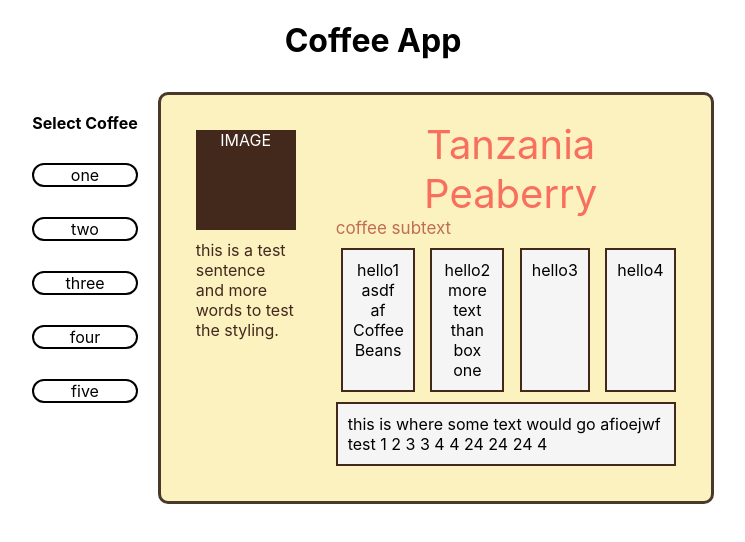
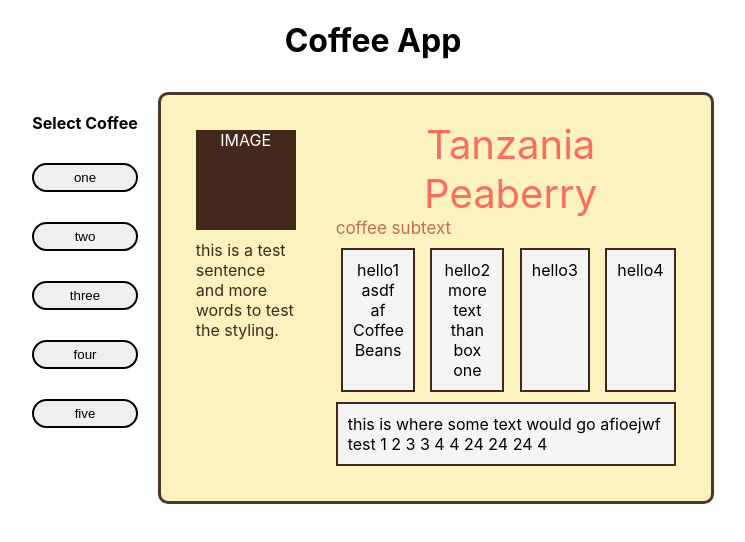
Before and after one commit to jamcapp/newm-n320-coffee-project, a React (Create React App) app: page / in a window 1280 px wide. Shown: the top 542 px of the page, without its empty margins (267-1012 px from the left). Built offline with nearby package versions, Linux system fonts and the light colour scheme.

Commit message:
Button Update
changed div to button, plus added click response.

```diff
--- a/src/Components/CoffeeSelectIcons.js
+++ b/src/Components/CoffeeSelectIcons.js
@@ -6,11 +6,15 @@ export default function CoffeeSelect(props) {
 
   return (
     <div>
-      <div className="CoffeeIcon">one</div>
-      <div className="CoffeeIcon">two</div>
-      <div className="CoffeeIcon">three</div>
-      <div className="CoffeeIcon">four</div>
-      <div className="CoffeeIcon">five</div>
+      <button className="CoffeeIcon" onClick={showCoffee}>one</button>
+      <button className="CoffeeIcon" onClick={showCoffee}>two</button>
+      <button className="CoffeeIcon" onClick={showCoffee}>three</button>
+      <button className="CoffeeIcon" onClick={showCoffee}>four</button>
+      <button className="CoffeeIcon" onClick={showCoffee}>five</button>
     </div>
   );
+
+  function showCoffee() {
+    console.log("click");
+  }
 }
--- a/src/styles.css
+++ b/src/styles.css
@@ -121,4 +121,7 @@
   border: solid 2px black;
   border-radius: 100px;
   margin-top: 30px;
+  display: inherit;
+  width: 100%;
+  padding: 5px;
 }
```
